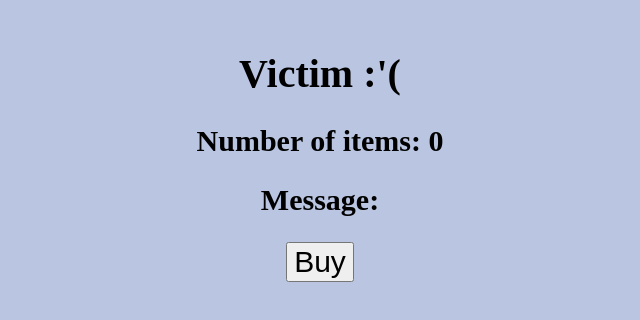
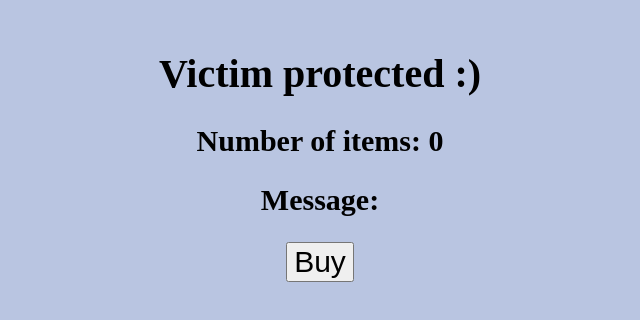
Before and after one commit to nemanja997/csrf, a website: page victim_protected_double_submit/index.html in a window 1280 px wide. Shown: the whole page, without its empty margins (320-960 px from the left). Drawn offline with Linux system fonts and the light colour scheme.

Commit message:
Add separate npm scripts for running protected and unprotected victim server

```diff
--- a/package.json
+++ b/package.json
@@ -4,7 +4,8 @@
   "description": "CSRF demonstration and prevention",
   "main": "index.js",
   "scripts": {
-    "victim": "nodemon victim_protected_double_submit/server.js",
+    "victim-protected": "nodemon victim_protected_double_submit/server.js",
+    "victim-unprotected": "nodemon victim_unprotected/server.js",
     "attacker": "nodemon ./attacker_website/server.js"
   },
   "repository": {
--- a/victim_protected_double_submit/index.html
+++ b/victim_protected_double_submit/index.html
@@ -5,7 +5,7 @@
     <meta name="viewport"
           content="width=device-width, user-scalable=no, initial-scale=1.0, maximum-scale=1.0, minimum-scale=1.0">
     <meta http-equiv="X-UA-Compatible" content="ie=edge">
-    <title>Victim</title>
+    <title>Victim protected</title>
 
     <style>
         body {
@@ -21,7 +21,7 @@
 </head>
 <body>
 
-<h1> Victim :'(</h1>
+<h1> Victim protected :)</h1>
 
 <h2>
     Number of items: <span id="number">0</span>
```
Also changed, not shown: victim_protected_double_submit/server.js (+5 -5 lines), victim_unprotected/index.html (+2 -3 lines).
